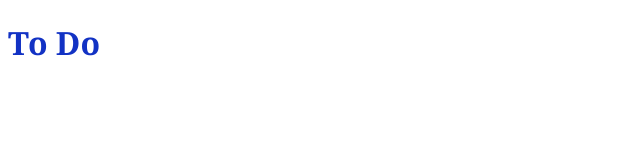
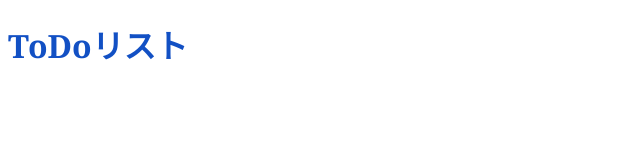
Before and after one commit to ooyamanabu/todoreact10no4, a website built with Parcel: page index.html in a window 1280 px wide. Shown: the whole page, without its empty margins (0-640 px from the left). Built offline with nearby package versions, Linux system fonts and the light colour scheme.

Commit message:
todoアプリ(js)10月度第4回課題

```diff
--- a/index.html
+++ b/index.html
@@ -6,11 +6,13 @@
       <meta charset="UTF-8" />
       <link rel="stylesheet" href="src/styles.css" />
       <script type="module" src="src/index.js"></script>
+      <script src="https://code.jquery.com/jquery-3.5.1.min.js"></script>
     </head>
-
     <body>
-      <div id="app"></div>
-      <h1>To Do</h1>
+      <h1>ToDoリスト</h1>
+      <!-- todo<input type="text" id="title"> -->
+      <!-- <button id="add"></button> -->
+      <!-- <div id="view"></div> -->
     </body>
   </html>
 </html>
--- a/src/index.js
+++ b/src/index.js
@@ -1,3 +1 @@
-import "./styles.css";
-
-console.log("index.js: loaded");
+console.log("index.js:loaded");
--- a/src/styles.css
+++ b/src/styles.css
@@ -1,5 +1,5 @@
 body {
   font-family: Georgia, "Times New Roman", Times, serif;
-  color: rgb(18, 50, 196);
+  color: rgb(18, 80, 196);
   max-width: fit-content;
 }
```
